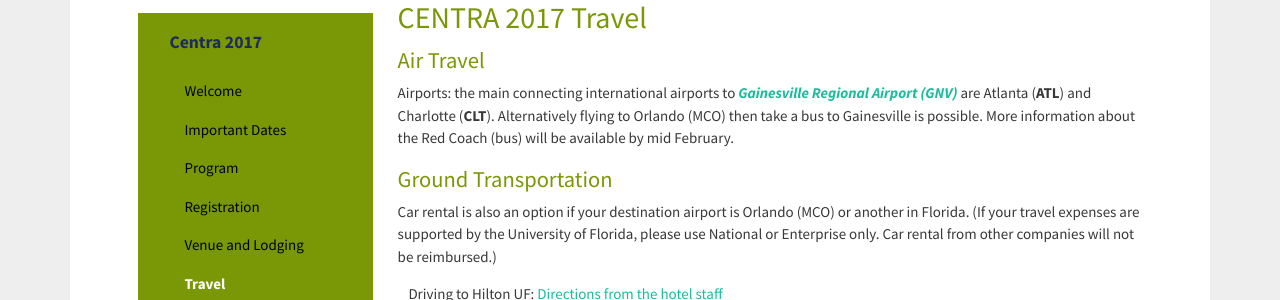
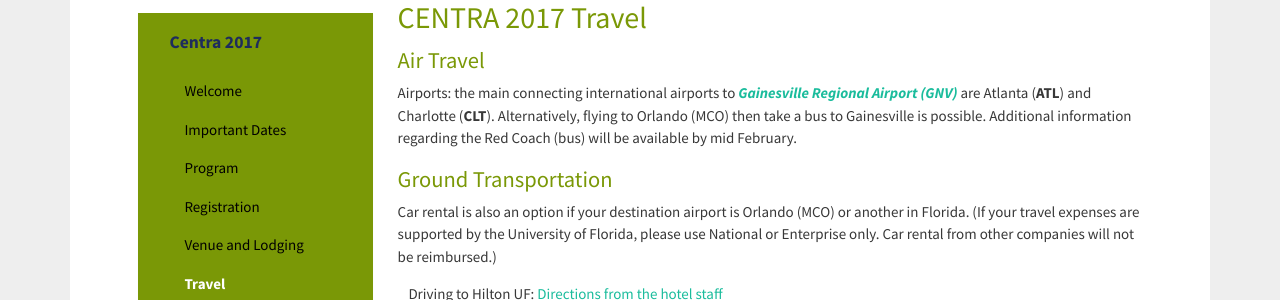
Before and after one commit to hmchou56/centra8, a Jekyll site: the page built from centra2/travel.md, in a window 1280 px wide. Shown: the part 410-710 px from the top of the page. Built offline with Jekyll 4.4.1, drawn with Linux system fonts in a browser that asks for light colours; nearby versions of some CDN libraries.

Commit message:
edited airports verbiage

```diff
--- a/_includes/travel2017.md
+++ b/_includes/travel2017.md
@@ -1,6 +1,6 @@
 ### Air Travel
 
-Airports: the main connecting international airports to <strong><i><a href="http://www.gra-gnv.com/" targent="_blank">Gainesville Regional Airport (GNV)</a></i></strong> are Atlanta (<strong>ATL</strong>) and Charlotte (<strong>CLT</strong>). Alternatively flying to Orlando (MCO) then take a bus to Gainesville is possible. More information about the Red Coach (bus) will be available by mid February.
+Airports: the main connecting international airports to <strong><i><a href="http://www.gra-gnv.com/" targent="_blank">Gainesville Regional Airport (GNV)</a></i></strong> are Atlanta (<strong>ATL</strong>) and Charlotte (<strong>CLT</strong>). Alternatively, flying to Orlando (MCO) then take a bus to Gainesville is possible. Additional information regarding the Red Coach (bus) will be available by mid February.
 
 
 ### Ground Transportation
```
